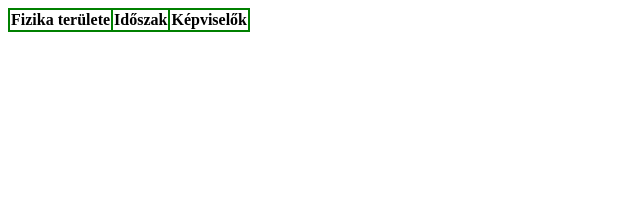
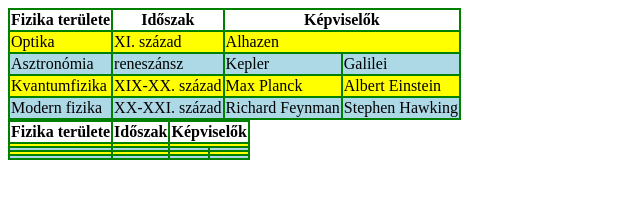
Before and after one commit to SchmidtBenedek/javascript_func, a plain HTML site: page table_col_hf/index.html in a window 1280 px wide. Shown: the whole page, without its empty margins (0-640 px from the left). Drawn offline with Linux system fonts and the light colour scheme.

Commit message:
Kesz orai

```diff
--- a/table_col_hf/index.html
+++ b/table_col_hf/index.html
@@ -5,7 +5,21 @@
     <link rel="stylesheet" href="styles.css">
 </head>
 <body>
-
+   <table>
+            <thead>
+                <tr>
+                    <th>Fizika területe</th>
+                    <th>Időszak</th>
+                    <th colspan="2">Képviselők</th>
+                </tr>
+            </thead>
+            <tbody>
+                <tr><td>Optika</td><td>XI. század</td><td colspan="2">Alhazen</td></tr>
+                <tr><td>Asztronómia</td><td>reneszánsz</td><td>Kepler</td><td>Galilei</td></tr>
+                <tr><td>Kvantumfizika</td><td>XIX-XX. század</td><td>Max Planck</td><td>Albert Einstein</td></tr>
+                <tr><td>Modern fizika</td><td>XX-XXI. század</td><td>Richard Feynman</td><td>Stephen Hawking</td></tr>
+            </tbody>
+        </table>
     <script src="index.js"></script>
 </body>
 </html>
--- a/table_col_hf/index.js
+++ b/table_col_hf/index.js
@@ -53,10 +53,24 @@ th3.colSpan = 2
 const tbody = document.createElement("tbody")
 table.appendChild(tbody)
 
+
+
 for(const x of arr){
     const tr = document.createElement("tr")
     tbody.appendChild(tr)
+
+    const td1 = document.createElement("td")
+    tr.appendChild(td1)
+    const td2 = document.createElement("td")
+    tr.appendChild(td2)
+    const td3 = document.createElement("td")
+    tr.appendChild(td3)
+
     if (x.scientist2 === undefined){
-
+        td3.colSpan = 2
+    }
+    else{
+        const td4 = document.createElement("td")
+        tr.appendChild(td4)
     }
 }
```
